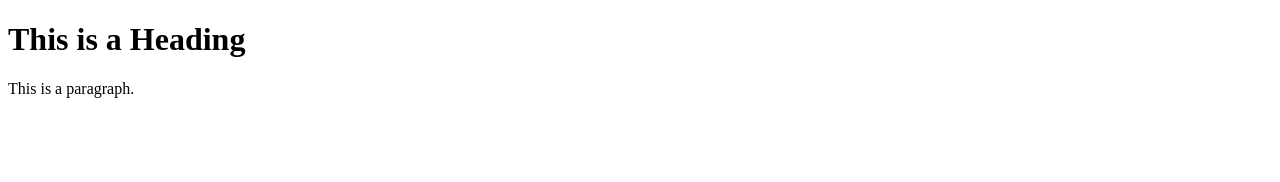
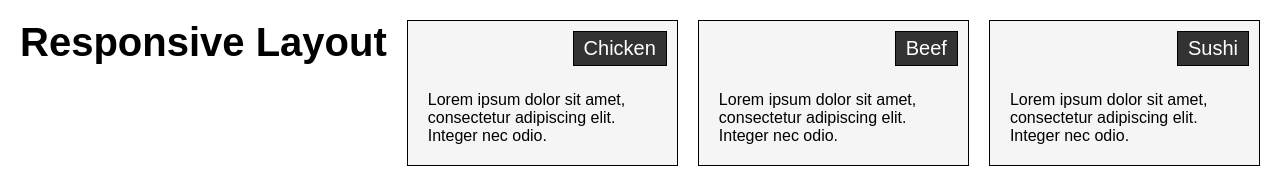
Before and after one commit to Umerbial/coursera-assignment, a plain HTML site: page Index.HTML in a window 1280 px wide. Drawn offline with Linux system fonts and the light colour scheme.

Commit message:
Update Index.HTML

```diff
--- a/Index.HTML
+++ b/Index.HTML
@@ -1,12 +1,107 @@
 <!DOCTYPE html>
-<html>
+<html lang="en">
 <head>
-<title>Page Title</title>
+    <meta charset="UTF-8">
+    <meta name="viewport" content="width=device-width, initial-scale=1.0">
+    <title>Responsive Sections</title>
+    <style>
+        * {
+            box-sizing: border-box;
+            margin: 0;
+            padding: 0;
+        }
+
+        body {
+            font-family: Arial, sans-serif;
+            padding: 20px;
+        }
+
+        h1 {
+            font-size: 2.5em; /* 75% larger than normal text */
+            margin-bottom: 20px;
+            text-align: center;
+        }
+        #p {
+            background-color: darkkhaki;
+            border: 1px solid black;
+            font-family: fantasy;
+            text-align: justify;
+            padding: 10px;
+            letter-spacing: 1px;
+            word-spacing: 5px;
+            text-indent: 30px;
+
+        }
+
+        .container {
+            display: flex;
+            flex-wrap: wrap;
+            gap: 20px;
+        }
+
+        .section {
+            border: 1px solid black;
+            padding: 20px;
+            position: relative;
+            background-color: #f5f5f5;
+        }
+
+        .section p {
+            margin-top: 50px; /* To avoid overlap with the section title */
+        }
+
+        .section-title {
+            position: absolute;
+            top: 10px;
+            right: 10px;
+            background-color: #333;
+            color: white;
+            padding: 5px 10px;
+            border: 1px solid black;
+            font-size: 1.25em; /* 25% larger than normal text */
+        }
+
+        /* Desktop view (992px and above) */
+        @media (min-width: 992px) {
+            .section {
+                flex: 1;
+                min-width: 0; /* Allows flexible width */
+            }
+        }
+
+        /* Tablet view (between 768px and 991px) */
+        @media (min-width: 768px) and (max-width: 991px) {
+            .section {
+                flex: 1 1 48%; /* Two sections per row */
+            }
+            .section:nth-child(3) {
+                flex: 1 1 100%; /* Full width for the third section */
+            }
+        }
+
+        /* Mobile view (767px and below) */
+        @media (max-width: 767px) {
+            .section {
+                flex: 1 1 100%; /* Each section takes up full width */
+            }
+        }
+    </style>
 </head>
 <body>
-
-<h1>This is a Heading</h1>
-<p>This is a paragraph.</p>
-
+    <div class="container">
+        <h1>Responsive Layout</h1>
+        <div class="section" id="chicken">
+            <div class="section-title">Chicken</div>
+            <p>Lorem ipsum dolor sit amet, consectetur adipiscing elit. Integer nec odio.</p>
+        </div>
+        <div class="section" id="beef">
+            <div class="section-title">Beef</div>
+            <p>Lorem ipsum dolor sit amet, consectetur adipiscing elit. Integer nec odio.</p>
+        </div>
+        <div class="section" id="sushi">
+            <div class="section-title">Sushi</div>
+            <p>Lorem ipsum dolor sit amet, consectetur adipiscing elit. Integer nec odio.</p>
+        </div>
+    </div>
 </body>
 </html>
```
